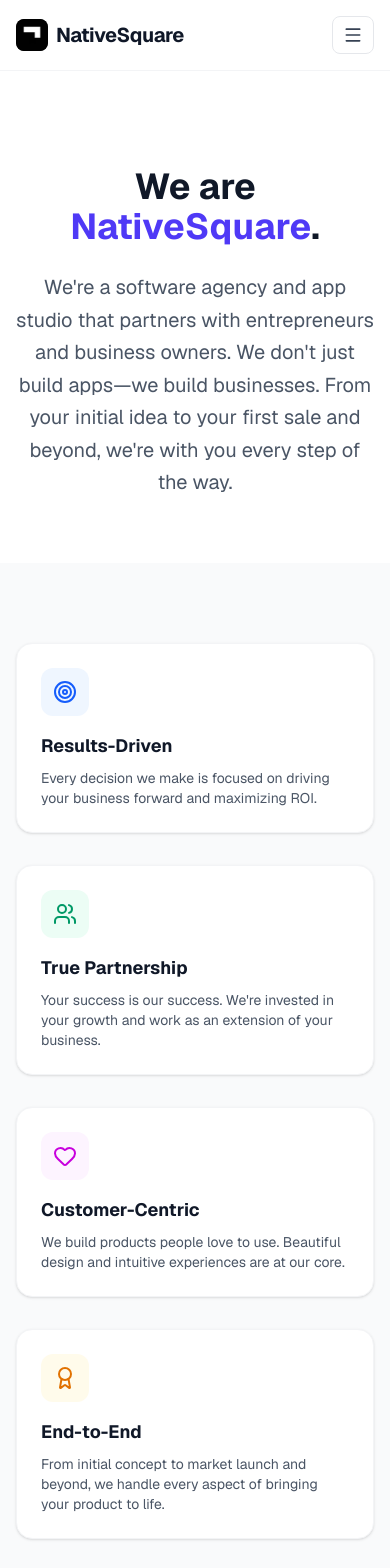
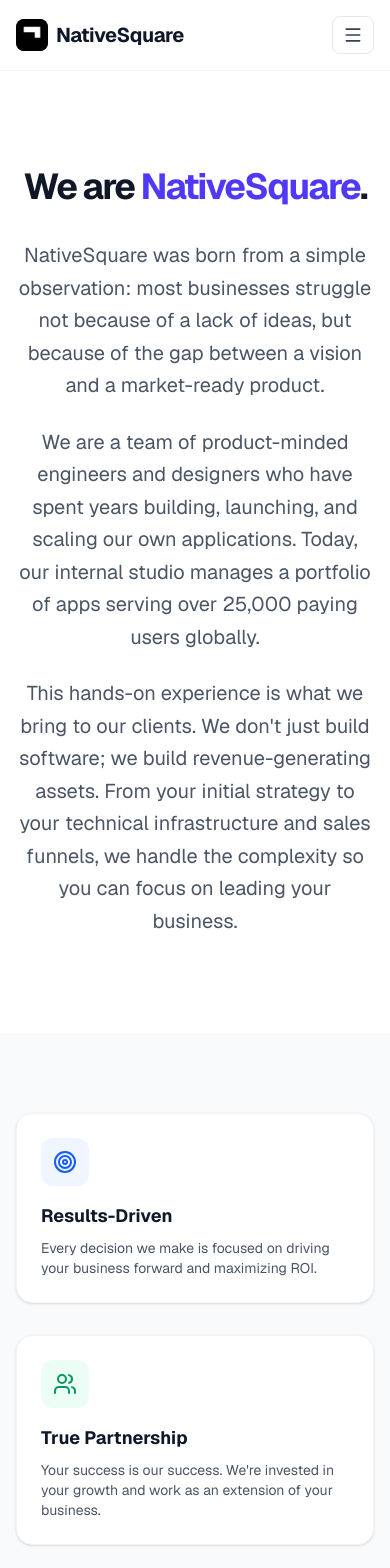
Before and after one commit to NativeSquare/website-3, a Next.js app: page /about in a window 390 px wide. Shown: the top 1568 px of the page. Built offline with nearby package versions, Linux system fonts and the light colour scheme.

Commit message:
fix: legal

```diff
--- a/src/app/(site)/components/About.tsx
+++ b/src/app/(site)/components/About.tsx
@@ -1,18 +1,34 @@
 import { Award, Heart, Target, Users } from "lucide-react";
+import FAQ from "./FAQ";
+import CTA from "./CTA";
 
 const About: React.FC = () => {
   return (
-    <div className="pt-24 pb-16 bg-white">
-      <div className="mx-auto max-w-7xl px-4 sm:px-6 lg:px-8 mb-16 text-center">
-        <h1 className="text-4xl md:text-5xl font-bold font-geist text-gray-900 mb-6">
+    <div className="pt-24 bg-white">
+      <div className="mx-auto max-w-7xl px-4 sm:px-6 lg:px-8 mb-24 text-center">
+        <h1 className="text-4xl md:text-5xl lg:text-6xl font-bold font-geist tracking-tighter text-gray-900 mb-8">
           We are <span className="text-indigo-600">NativeSquare</span>.
         </h1>
-        <p className="text-xl text-gray-600 max-w-2xl mx-auto leading-relaxed">
-          We&apos;re a software agency and app studio that partners with
-          entrepreneurs and business owners. We don&apos;t just build apps—we
-          build businesses. From your initial idea to your first sale and
-          beyond, we&apos;re with you every step of the way.
-        </p>
+        <div className="text-xl text-gray-600 max-w-3xl mx-auto leading-relaxed space-y-6">
+          <p>
+            NativeSquare was born from a simple observation: most businesses
+            struggle not because of a lack of ideas, but because of the gap
+            between a vision and a market-ready product.
+          </p>
+          <p>
+            We are a team of product-minded engineers and designers who have
+            spent years building, launching, and scaling our own applications.
+            Today, our internal studio manages a portfolio of apps serving over
+            25,000 paying users globally.
+          </p>
+          <p>
+            This hands-on experience is what we bring to our clients. We
+            don&apos;t just build software; we build revenue-generating assets.
+            From your initial strategy to your technical infrastructure and
+            sales funnels, we handle the complexity so you can focus on leading
+            your business.
+          </p>
+        </div>
       </div>
 
       <div className="bg-gray-50 py-20">
@@ -70,52 +86,8 @@
         </div>
       </div>
 
-      <div className="mx-auto max-w-7xl px-4 sm:px-6 lg:px-8 py-20">
-        <h2 className="text-3xl font-bold font-geist text-gray-900 mb-12 text-center">
-          Meet the Leads
-        </h2>
-        <div className="grid grid-cols-1 md:grid-cols-3 gap-8">
-          <div className="group relative overflow-hidden rounded-2xl">
-            <img
-              src="https://images.unsplash.com/photo-1560250097-0b93528c311a?auto=format&fit=crop&q=80&w=800"
-              alt="CEO"
-              className="w-full h-[400px] object-cover transition-transform duration-500 group-hover:scale-110"
-            />
-            <div className="absolute inset-0 bg-gradient-to-t from-black/80 to-transparent flex flex-col justify-end p-6">
-              <h3 className="text-white text-xl font-bold font-geist">
-                James Carter
-              </h3>
-              <p className="text-gray-300">Technical Director</p>
-            </div>
-          </div>
-          <div className="group relative overflow-hidden rounded-2xl">
-            <img
-              src="https://images.unsplash.com/photo-1573496359142-b8d87734a5a2?auto=format&fit=crop&q=80&w=800"
-              alt="CTO"
-              className="w-full h-[400px] object-cover transition-transform duration-500 group-hover:scale-110"
-            />
-            <div className="absolute inset-0 bg-gradient-to-t from-black/80 to-transparent flex flex-col justify-end p-6">
-              <h3 className="text-white text-xl font-bold font-geist">
-                Sarah Lin
-              </h3>
-              <p className="text-gray-300">Head of Design</p>
-            </div>
-          </div>
-          <div className="group relative overflow-hidden rounded-2xl">
-            <img
-              src="https://images.unsplash.com/photo-1519085360753-af0119f7cbe7?auto=format&fit=crop&q=80&w=800"
-              alt="Lead Dev"
-              className="w-full h-[400px] object-cover transition-transform duration-500 group-hover:scale-110"
-            />
-            <div className="absolute inset-0 bg-gradient-to-t from-black/80 to-transparent flex flex-col justify-end p-6">
-              <h3 className="text-white text-xl font-bold font-geist">
-                Marcus Reid
-              </h3>
-              <p className="text-gray-300">Lead Engineer</p>
-            </div>
-          </div>
-        </div>
-      </div>
+      <FAQ />
+      <CTA />
     </div>
   );
 };
--- a/src/app/(site)/components/CTA.tsx
+++ b/src/app/(site)/components/CTA.tsx
@@ -33,7 +33,7 @@
                 : "translate-y-10 opacity-0"
             }`}
           >
-            <h2 className="text-4xl sm:text-5xl md:text-6xl font-bold tracking-tight text-white font-geist mb-8">
+            <h2 className="text-4xl sm:text-5xl md:text-6xl font-bold tracking-tighter text-white font-geist mb-8">
               Ready to turn your vision <br className="hidden sm:block" />
               into a <span className="text-indigo-400">market leader?</span>
             </h2>
--- a/src/app/(site)/components/FAQ.tsx
+++ b/src/app/(site)/components/FAQ.tsx
@@ -47,7 +47,7 @@
           <div className="inline-flex items-center justify-center w-12 h-12 rounded-2xl bg-indigo-50 text-indigo-600 mb-6 border border-indigo-100">
             <HelpCircle size={24} />
           </div>
-          <h2 className="text-3xl sm:text-4xl font-bold tracking-tight text-gray-900 font-geist mb-4">
+          <h2 className="text-3xl sm:text-4xl font-bold tracking-tighter text-gray-900 font-geist mb-4">
             Frequently Asked Questions
           </h2>
           <p className="text-gray-600 max-w-2xl mx-auto leading-relaxed">
--- a/src/app/(site)/components/Features.tsx
+++ b/src/app/(site)/components/Features.tsx
@@ -65,7 +65,7 @@
             <p className="text-sm font-semibold text-indigo-600 mb-2">
               Complete Business Solutions
             </p>
-            <h2 className="text-3xl sm:text-4xl md:text-5xl font-bold tracking-tight text-gray-900 font-geist">
+            <h2 className="text-3xl sm:text-4xl md:text-5xl font-bold tracking-tighter text-gray-900 font-geist">
               We handle everything <br /> so{" "}
               <span className="text-gray-500">you can focus on growth</span>
             </h2>
--- a/src/app/(site)/components/MobileSection.tsx
+++ b/src/app/(site)/components/MobileSection.tsx
@@ -32,7 +32,7 @@
               Agency & Studio
             </div>
 
-            <h2 className="text-3xl sm:text-4xl md:text-5xl font-bold tracking-tight text-gray-900 font-geist mb-6">
+            <h2 className="text-3xl sm:text-4xl md:text-5xl font-bold tracking-tighter text-gray-900 font-geist mb-6">
               We build for clients. <br /> We build for ourselves.
             </h2>
             <p className="text-gray-600 text-lg mb-8 max-w-lg leading-relaxed">
--- a/src/app/(site)/components/Navbar.tsx
+++ b/src/app/(site)/components/Navbar.tsx
@@ -38,6 +38,7 @@
             </Link>
           </div>
 
+          <div className="flex items-center gap-6 lg:gap-8">
             <nav className="hidden md:flex items-center gap-6 lg:gap-8 text-sm font-medium">
               <Link
                 href="/about"
@@ -61,7 +62,6 @@
               </Link>
             </nav>
 
-          <div className="flex items-center gap-3">
             <Link
               href="https://calendar.app.google/BFYre7dXNFCy6GfT6"
               className="hidden sm:inline-flex items-center rounded-full bg-gray-900 px-4 py-2 text-sm font-medium text-white shadow-lg shadow-gray-900/20 hover:bg-black transition-colors font-geist"
--- a/src/app/(site)/components/Testimonials.tsx
+++ b/src/app/(site)/components/Testimonials.tsx
@@ -51,7 +51,7 @@
           <h2 className="text-sm font-semibold text-indigo-600 tracking-wide uppercase mb-3">
             Testimonials
           </h2>
-          <p className="text-3xl sm:text-4xl md:text-5xl font-bold tracking-tight text-gray-900 font-geist">
+          <p className="text-3xl sm:text-4xl md:text-5xl font-bold tracking-tighter text-gray-900 font-geist">
             Trusted by founders <br />{" "}
             <span className="text-gray-500">around the globe</span>
           </p>
```
Also changed, not shown: src/app/(site)/components/Legal.tsx (+8 -28 lines). Lines whose indentation alone changed are shown as unchanged.
